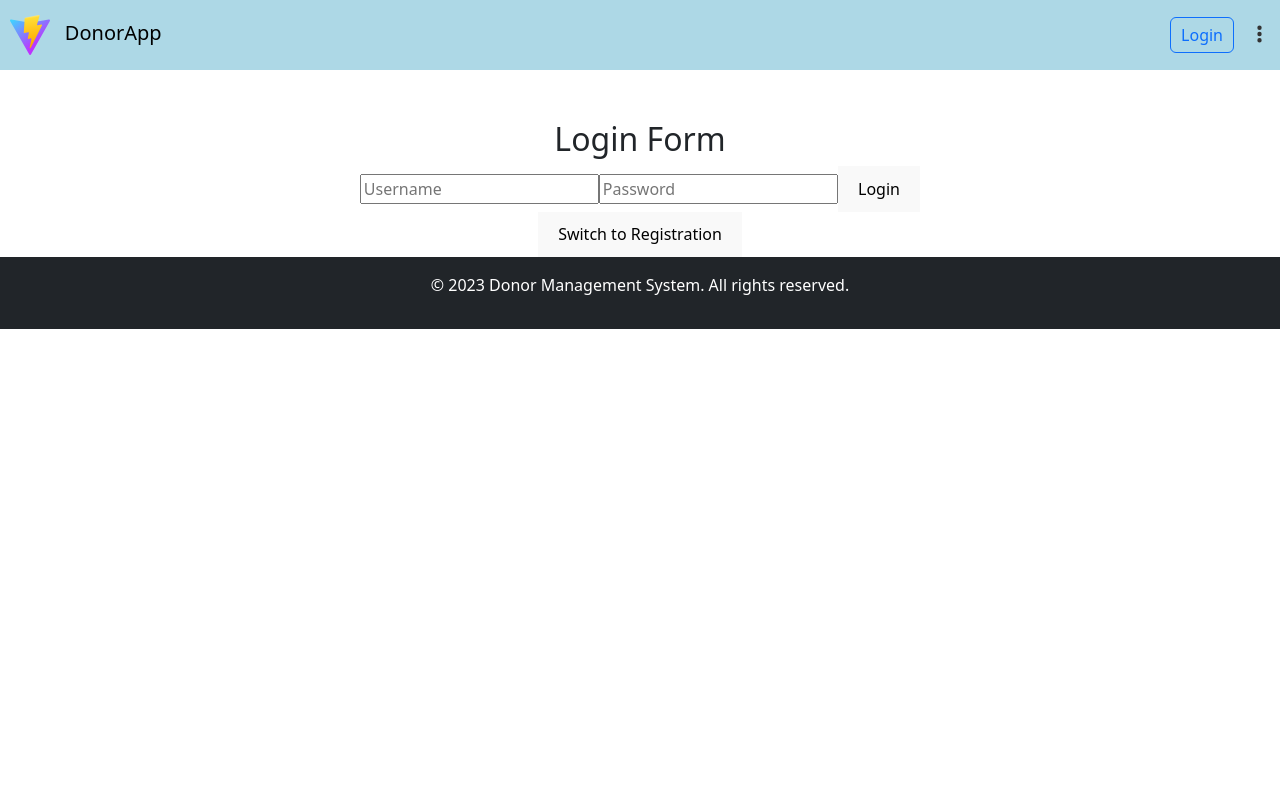
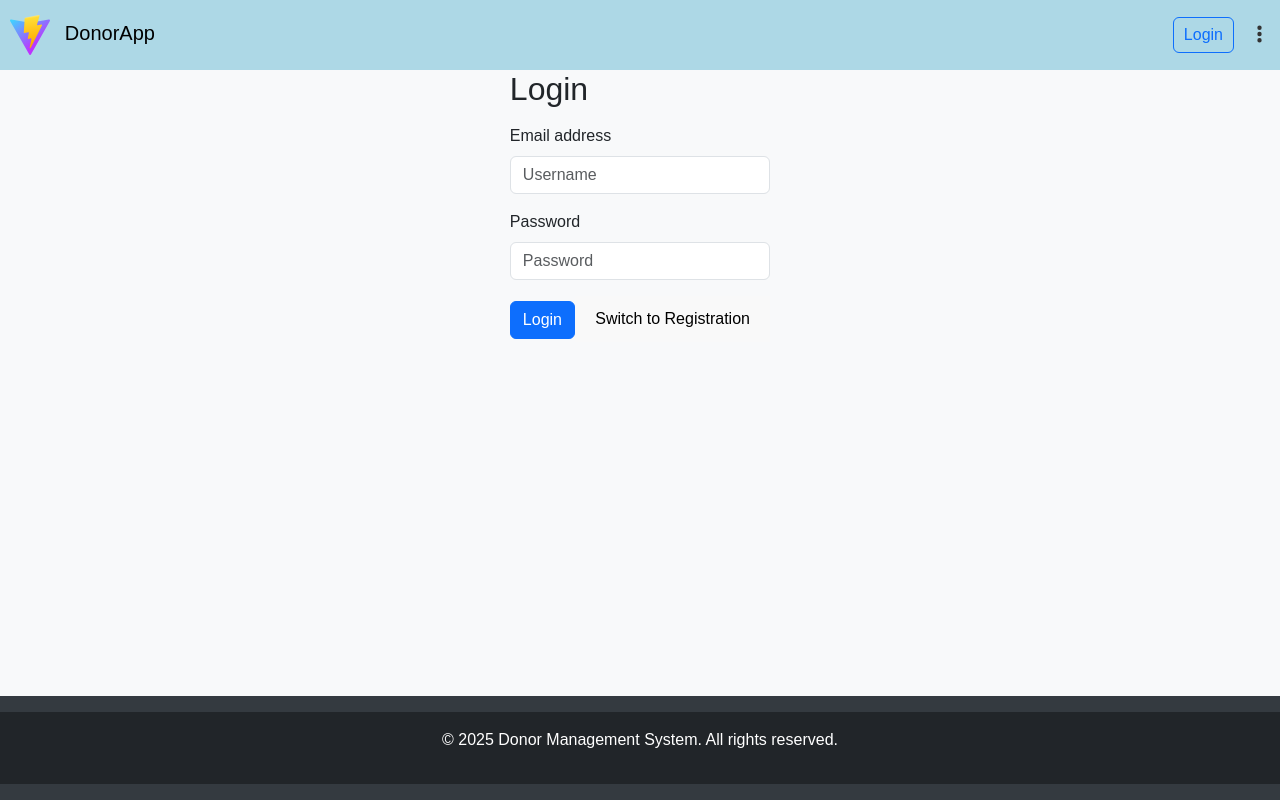
Before and after one commit to Shaileshreddynaru/DonoReact, a React (Vite) app in the folder shaileshreact/: page /login in a window 1280 px wide. Built offline with nearby package versions, Linux system fonts and the light colour scheme.

Commit message:
login page changes

```diff
--- a/shaileshreact/src/App.css
+++ b/shaileshreact/src/App.css
@@ -12,10 +12,19 @@ body {
 }
 
 
+
 .App {
     display: flex;
     flex-direction: column;
     min-height: 100vh; /* Full height */
+}
+
+.registration-wrapper {
+    flex: 1;
+    display: flex;
+    justify-content: center;
+    align-items: flex-start;
+    padding-bottom: 80px; /* Space between form and footer */
 }
 
 header, footer {
@@ -34,6 +43,7 @@ footer {
     text-align: center;
     padding: 1rem 0; /* Padding for footer */
     margin-top: auto; /* Push footer to the bottom */
+
 }
 
 .table {
--- a/shaileshreact/src/App.jsx
+++ b/shaileshreact/src/App.jsx
@@ -7,9 +7,11 @@ import Header from './components/Header';
 import Footer from './components/Footer';
 import TopLikedPosts from './components/TopLikedPosts';
 import AddPost from './components/addpost';
+import './App.css';
 
 function App() {
   return (
+    <div className="App">
     <Router>
       <Header />
       <Routes>
@@ -19,8 +21,11 @@ function App() {
         <Route path='/donor' element={<Table />} />
         <Route path='/login' element={<Registration />} /> {/* Add route for registration */}
       </Routes>
+      <footer>
       <Footer />
+      </footer>
     </Router>
+    </div>
   );
 }
 
--- a/shaileshreact/src/components/Footer.jsx
+++ b/shaileshreact/src/components/Footer.jsx
@@ -3,7 +3,7 @@ import React from 'react';
 const Footer = () => {
     return (
         <footer className="bg-dark text-white text-center py-3">
-            <p>&copy; 2023 Donor Management System. All rights reserved.</p>
+            <p>&copy; 2025 Donor Management System. All rights reserved.</p>
         </footer>
     );
 };
--- a/shaileshreact/src/components/registration.jsx
+++ b/shaileshreact/src/components/registration.jsx
@@ -1,5 +1,6 @@
 import React, { useState } from 'react';
 import AuthService from '../service/AuthService';
+import 'bootstrap/dist/css/bootstrap.min.css';
 import { useNavigate } from 'react-router-dom';
 import Login from '../service/Login';
 
@@ -84,32 +85,38 @@ const Registration = () => {
     };
 
     return (
-        <div style={{ display: 'flex', flexDirection: 'column', alignItems: 'center', marginTop: '50px' }}>
-            <h2>{isLogin ? 'Login Form' : 'Registration Form'}</h2>
+        <div className="registration-wrapper d-flex justify-content-center align-items-start">
             <form onSubmit={isLogin ? handleLogin : handleRegistration}>
                 {error && <p style={{ color: 'red' }}>{error}</p>}
                 {success && <p style={{ color: 'green' }}>{success}</p>}
-                <input
-                    type="text"
+                <div class="mb-3">
+                    <h2>{isLogin ? 'Login ' : 'Registration '}</h2>
+                </div>
+                <div class="mb-3">
+                    <label htmlFor="exampleInputEmail1" class="form-label">Email address</label>
+                    <input type="email" class="form-control" id="exampleInputEmail1" aria-describedby="emailHelp"
                         placeholder="Username"
                         value={username}
                         onChange={(e) => setUsername(e.target.value)}
                         required
                     />
-                <input
-                    type="password"
+                </div>
+                <div class="mb-3">
+                    <label htmlFor="exampleInputPassword1" class="form-label">Password</label>
+                    <input type="password" class="form-control" id="exampleInputPassword1"
                         placeholder="Password"
                         value={password}
                         onChange={(e) => setPassword(e.target.value)}
                         required
                     />
-            <button type="submit" disabled={loading}>
+                </div>
+                <button class="btn btn-primary" type="submit" disabled={loading}>
                     {loading ? 'Processing...' : isLogin ? 'Login' : 'Register'}
                 </button>
-            </form>
                 <button onClick={() => setIsLogin(!isLogin)}>
                     {isLogin ? 'Switch to Registration' : 'Switch to Login'}
                 </button>
+            </form>
         </div>
     );
 };
```
Also changed, not shown: 6 other files (tests, documents, lock files or other folders). Lines whose indentation alone changed are shown as unchanged.
